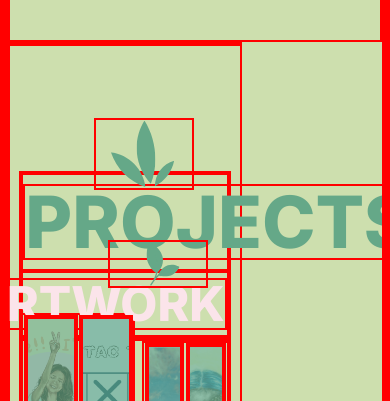
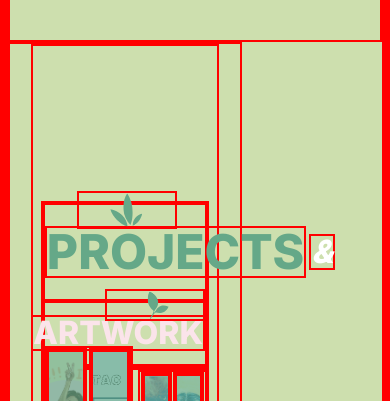
Before and after one commit to reannab16/portfoliowebsite, a Next.js app: page / in a window 390 px wide. Shown: the part 1654-2055 px from the top of the page. Built offline with nearby package versions, Linux system fonts and the light colour scheme.

Commit message:
projects responsive

```diff
--- a/src/app/globals.css
+++ b/src/app/globals.css
@@ -192,3 +192,40 @@ body {
     width: 60vw;
   }
 }
+
+@media (max-width: 1096px) {
+  .proj-contain-2 {
+    height: 100vh;
+    width: 48vw;
+  }
+
+  .arttext-contain, .proj-and {
+    font-size: 2rem;
+  }
+
+  .arttext-contain img {
+    position: absolute;
+    height: 100%;
+    left: 4.5rem;
+    top: -1.75rem;
+  }
+
+  .projtext-contain {
+    font-size: 3rem;
+  }
+
+  .projtext-contain img {
+    height: 80%;
+    top: -2.3rem;
+    left: 1.9rem;
+  }
+
+  .projandart-contain {
+    height: 43%;
+  }
+
+  .artboxes {
+    height: 35%;
+  }
+
+}
--- a/src/components/projects.tsx
+++ b/src/components/projects.tsx
@@ -50,19 +50,19 @@ export default function Projects() {
     return(
         <div className="proj-contain-1 bg-[#cddfae] h-[100vh] w-[60vw] flex flex-col justify-center items-center max-w-[1280px] max-h-[70rem]" id="projects">
             <div className="proj-contain-2 h-full w-[80%] flex flex-col justify-center items-center">
-                <div className="proj-headers-contain flex flex-col justify-center items-center h-[20%] w-[91.875%]">
-                    <div className="projtext-contain flex flex-row justify-start items-center h-[60%] w-full">
-                        <div className="text-7xl font-extrabold text-[var(--darkGreen)] relative">
+                <div className="proj-headers-contain flex flex-col justify-center items-center h-[20%] lg:h-[15%] w-[91.875%]">
+                    <div className="flex flex-row justify-start items-center h-[60%] w-full">
+                        <div className="projtext-contain text-7xl font-extrabold text-[var(--darkGreen)] relative">
                             <LeafClove className="absolute h-[100%] -top-[4.3rem] left-[4.3rem]"/>
                             PROJECTS
-                            </div>
+                        </div>
                         <div className="proj-and text-5xl font-extrabold italic text-white ml-[2%]">&</div>
                     </div>
-                    <div className="arttext-contain flex flex-row justify-end items-center h-[40%] w-full">
-                        <div className="text-5xl font-extrabold text-[var(--lightPink)] relative">
+                    <div className=" flex flex-row justify-end items-center h-[40%] w-full">
+                        <div className="arttext-contain text-5xl font-extrabold text-[var(--lightPink)] relative">
                             <LeafStem className="absolute -top-10 h-12 left-[8.6rem] "/>
                             ARTWORK
-                            </div>
+                        </div>
                     </div>
                 </div>
                 <div className="projandart-contain flex flex-row h-[50%] w-[91.875%] justify-between items-center">
@@ -80,12 +80,12 @@ export default function Projects() {
                             )
                         })}
                     </div>
-                    <div className="artboxes flex flex-row justify-around items-around h-[100%] w-[41.9%] flex-wrap">
+                    <div className="artboxes-contain flex flex-row justify-around items-around h-[100%] w-[41.9%] flex-wrap">
                         {Artwork.map((item)=>{
                             return(
                                 <a
                                     key={item.name}
-                                    className="bg-[var(--lightPink)] h-[41%] w-[48%] mb-[-1.5%] relative flex flex-col items-center justify-center"
+                                    className="artboxes bg-[var(--lightPink)] h-[41%] w-[48%] mb-[-1.5%] relative flex flex-col items-center justify-center"
                                     href="">
                                         <img src={item.src} alt={item.name} className="h-[100%] w-[100%] object-cover"/>
                                         <div className="bg-[var(--darkGreen)] h-full w-full z-30 absolute top-0 bottom-0 opacity-70 hover:opacity-0"></div>
```
